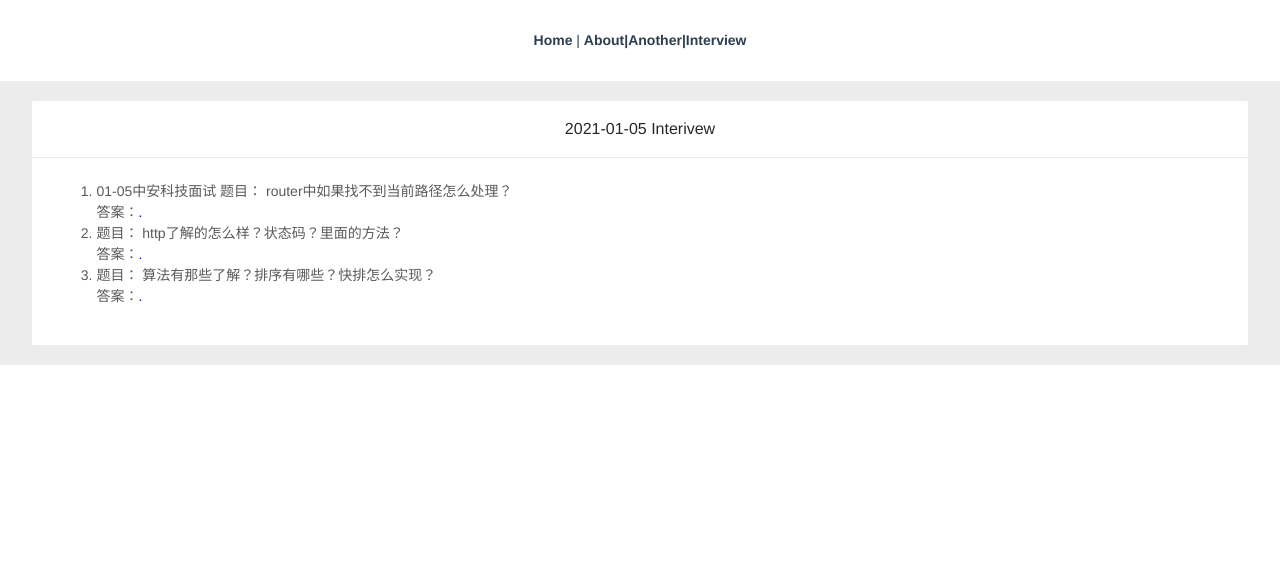
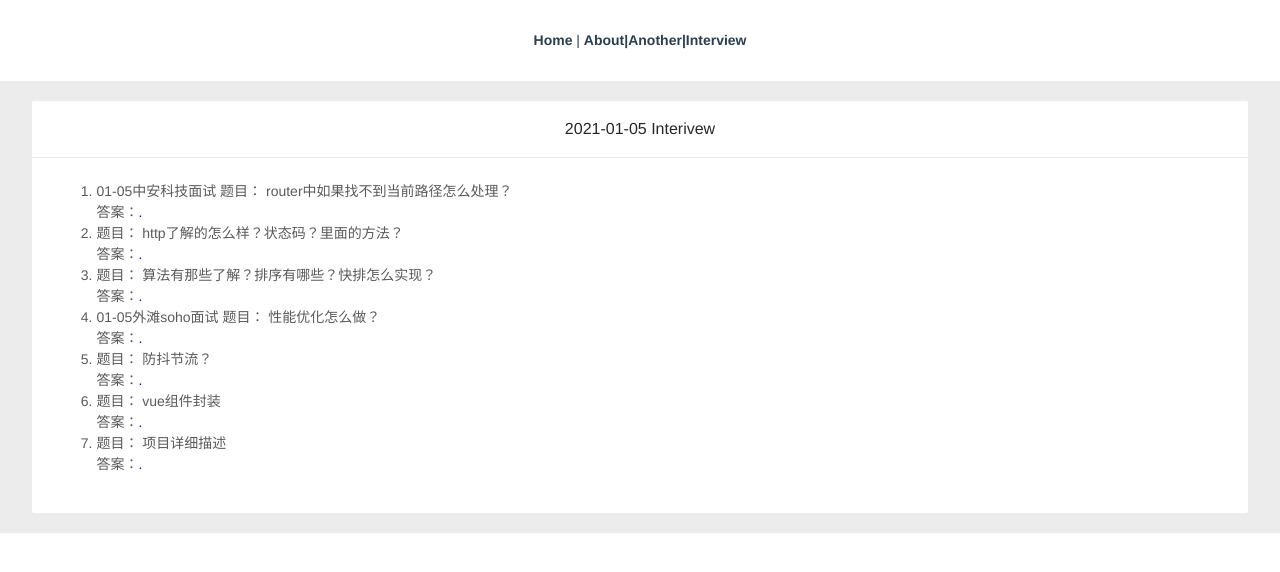
Before and after one commit to jackluotong/vue_project, a Vue app: page /January in a window 1280 px wide. Shown: the top 572 px of the page. Built offline with nearby package versions, Linux system fonts and the light colour scheme.

Commit message:
interview

```diff
--- a/src/components/Interview/January.vue
+++ b/src/components/Interview/January.vue
@@ -19,18 +19,21 @@
       </div>
     </a-card>
 
-    </div>
+  </div>
 
 </template>
 <script>
 export default {
-  data(){
-    return{
-      interview:[
-        {title:'01-05中安科技面试',name:'router中如果找不到当前路径怎么处理？',answer:''},
-        {name:'http了解的怎么样？状态码？里面的方法？',answer:''},
-        {name:'算法有那些了解？排序有哪些？快排怎么实现？',answer:''}
-
+  data() {
+    return {
+      interview: [
+        { title: '01-05中安科技面试', name: 'router中如果找不到当前路径怎么处理？', answer: '' },
+        { name: 'http了解的怎么样？状态码？里面的方法？', answer: '' },
+        { name: '算法有那些了解？排序有哪些？快排怎么实现？', answer: '' },
+        { title: '01-05外滩soho面试', name: '性能优化怎么做？', answer: '' },
+        { name: '防抖节流？', answer: '' },
+        { name: 'vue组件封装', answer: '' },
+        { name: '项目详细描述', answer: '' },
       ]
     }
   },
```
